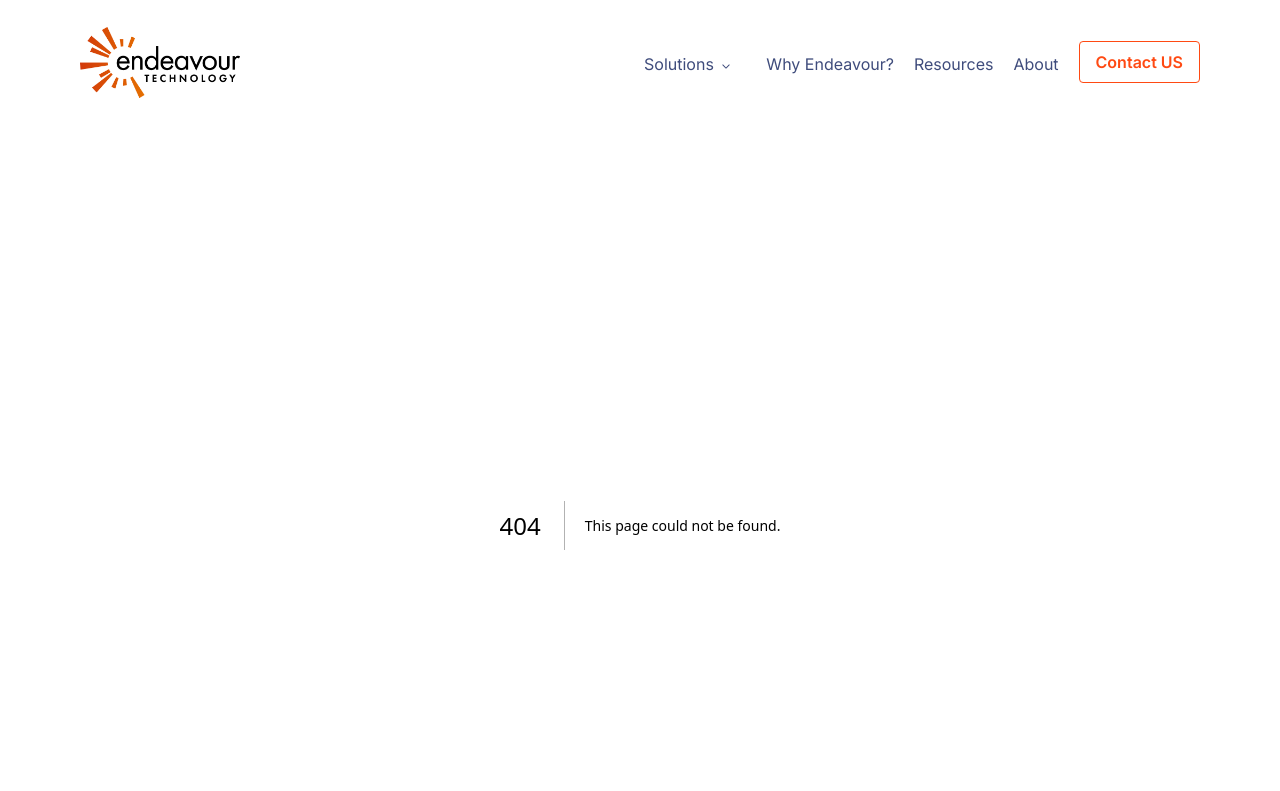
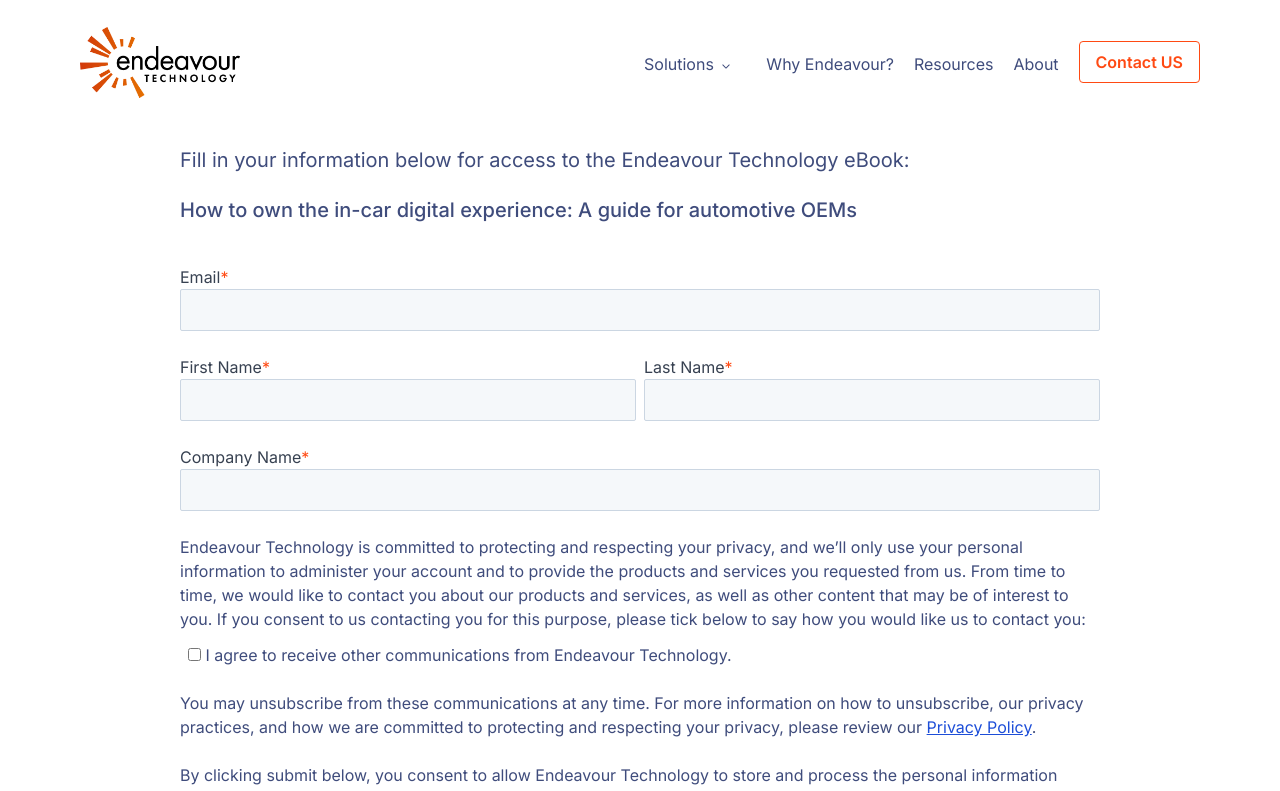
Before and after one commit to jameeshendeavour/endeavour, a Next.js app: page /get-the-in-car-digital-experience-ebook in a window 1280 px wide. Before the commit this address had no page. Shown: the top 791 px of the page. Built offline with nearby package versions, Linux system fonts and the light colour scheme.

Commit message:
get demo page

```diff
--- /dev/null
+++ b/app/get-the-in-car-digital-experience-ebook/page.tsx
@@ -0,0 +1,25 @@
+import EBookForm from '@/components/EBookForm'
+import Image from 'next/image'
+import React from 'react'
+
+const page = () => {
+
+  return (
+    <div className='flex flex-col items-center justify-center'>
+      <div className='flex flex-col container max-w-[1000px] items-start justify-center flex-wrap px-3 md:px-10 text-textcolor'>
+        <div className='flex flex-col '>
+          <p className='mt-5 text-[20px] '> Fill in your information below for access to the Endeavour Technology eBook: </p>
+          <p className='mt-5 text-[20px] font-[500]'> How to own the in-car digital experience: A guide for automotive OEMs </p>
+        </div>
+
+        <EBookForm />
+
+        <div className='flex flex-col w-full'>
+          <Image src="/nspireauto-digital-exp.jpg" width={1000} height={1000} alt='Endeavour nSpire Auto' className='rounded-md' />
+        </div>
+      </div>
+    </div>
+  )
+}
+
+export default page
--- a/app/why-endeavour/page.tsx
+++ b/app/why-endeavour/page.tsx
@@ -15,7 +15,7 @@
           className='w-full h-[430px] object-cover'
         />
       </div>
-      <div className='flex flex-row container max-w-[1200px] items-center justify-between flex-wrap px-3 md:px-10'>
+      <div className='flex flex-row container max-w-[1200px] items-center justify-center flex-wrap px-3 md:px-10'>
 
         <div className='flex flex-col w-full h-auto items-center justify-center text-textcolor'>
           <div className='flex flex-col container max-w-[800px] items-center justify-center '>
--- a/components/ByNumbers.tsx
+++ b/components/ByNumbers.tsx
@@ -5,6 +5,7 @@
 const ByNumbers = () => {
   return (
     <div className='flex w-full flex-col items-center justify-center  p-10 drop-shadow-xs bg-white'>
+      <div className='flex flex-row container max-w-[1200px] items-center justify-center flex-wrap px-3 md:px-10'>
         <h1 className='text-texthead text-[20px] tracking-[2px] leading-[23px] uppercase mt-10 text-center my-10'> ENDEAVOUR BY THE NUMBERS </h1>
 
         <div className="grid grid-cols-1 md:grid-cols-4 items-center w-full gap-5 justify-center ">
@@ -26,6 +27,7 @@
           </div>
         </div>
       </div>
+    </div >
 
   )
 }
--- /dev/null
+++ b/components/EBookForm.tsx
@@ -0,0 +1,133 @@
+"use client"
+
+import Link from 'next/link';
+import React, { useState } from 'react'
+const FORM_ENDPOINT = 'https://herotofu.com/start';
+
+
+const EBookForm = () => {
+  const [focused, setFocusted] = useState(false);
+
+  const handleFocus = (e: any) => {
+    setFocusted(true);
+  }
+
+  const onchanage = (e: any) => {
+
+    setUser({ ...user, [e.target.name]: e.target.value });
+
+  }
+
+  const handleInput = (e: any) => {
+    setFocusted(false);
+  }
+
+  const [user, setUser] = useState({
+    email: "",
+    first: "",
+    last: "",
+    company: "",
+    agree: 'false'
+  })
+
+  return (
+    <div className="w-full md:max-w-[1000px] mt-10 mb-5">
+      <div className=" flex flex-col flex-grow">
+        <form className='flex flex-col'>
+          <label className="block mb-6">
+            <span className="text-gray-700">Email</span><span className='text-secondary'>{`*`}</span>
+            <input
+              type="email"
+              name="email"
+              className=" block w-full border-[#CBD6E2] border py-2 rounded-sm px-3 bg-[#F5F8FA] invalid:[&:not(:placeholder-shown):not(:focus)]:border-red-500 peer"
+              placeholder=""
+              value={user['email']}
+              pattern="^[a-zA-Z0-9]+(?:\.[a-zA-Z0-9]+)*@[a-zA-Z0-9]+(?:\.[a-zA-Z0-9]+)*$"
+              required
+              onBlur={handleFocus} onFocus={handleInput}
+              onChange={onchanage}
+            />
+            <span className="mt-2 hidden text-sm text-red-500 peer-[&:not(:placeholder-shown):not(:focus):invalid]:block">
+              Please enter a valid email address
+            </span>
+          </label>
+          <div className='flex flex-row justify-between gap-2'>
+            <label className="block mb-6 w-full">
+              <span className="text-gray-700">First Name</span><span className='text-secondary'>{`*`}</span>
+              <input
+                type="text"
+                name="first"
+                className=" block w-full border-[#CBD6E2] border py-2 rounded-sm px-3 bg-[#F5F8FA] invalid:[&:not(:placeholder-shown):not(:focus)]:border-red-500 peer"
+                placeholder=""
+                value={user['first']}
+                pattern="^[A-Za-z0-9]{3,16}$"
+                required
+                onBlur={handleFocus} onFocus={handleInput}
+                onChange={onchanage}
+              />
+              <span className="mt-2 hidden text-sm text-red-500 peer-[&:not(:placeholder-shown):not(:focus):invalid]:block">
+                Please enter a valid Fist Name
+              </span>
+            </label>
+
+
+            <label className="block mb-6 w-full">
+              <span className="text-gray-700">Last Name</span><span className='text-secondary'>{`*`}</span>
+              <input
+                type="text"
+                name="last"
+                className=" block w-full border-[#CBD6E2] border py-2 rounded-sm px-3 bg-[#F5F8FA] invalid:[&:not(:placeholder-shown):not(:focus)]:border-red-500 peer"
+                placeholder=""
+                value={user['last']}
+                pattern="^[A-Za-z0-9]{3,16}$"
+                required
+                onBlur={handleFocus} onFocus={handleInput}
+                onChange={onchanage}
+              />
+              <span className="mt-2 hidden text-sm text-red-500 peer-[&:not(:placeholder-shown):not(:focus):invalid]:block">
+                Please enter a valid Last Name
+              </span>
+            </label>
+          </div>
+
+          <label className="block mb-6 w-full">
+            <span className="text-gray-700">Company Name</span><span className='text-secondary'>{`*`}</span>
+            <input
+              type="text"
+              name="company"
+              className=" block w-full border-[#CBD6E2] border py-2 rounded-sm px-3 bg-[#F5F8FA] invalid:[&:not(:placeholder-shown):not(:focus)]:border-red-500 peer"
+              placeholder=""
+              value={user['company']}
+              pattern="^[A-Za-z0-9]{3,16}$"
+              required
+              onBlur={handleFocus} onFocus={handleInput}
+              onChange={onchanage}
+            />
+            <span className="mt-2 hidden text-sm text-red-500 peer-[&:not(:placeholder-shown):not(:focus):invalid]:block">
+              Please enter a valid Company Name
+            </span>
+          </label>
+
+
+
+
+          <p className=''> Endeavour Technology is committed to protecting and respecting your privacy, and we’ll only use your personal information to administer your account and to provide the products and services you requested from us. From time to time, we would like to contact you about our products and services, as well as other content that may be of interest to you. If you consent to us contacting you for this purpose, please tick below to say how you would like us to contact you: </p>
+          <p className='my-3 px-2'> <input type='checkbox' value={user['agree']} onClick={onchanage} /> I agree to receive other communications from Endeavour Technology. </p>
+          <p className='my-3 '> You may unsubscribe from these communications at any time. For more information on how to unsubscribe, our privacy practices, and how we are committed to protecting and respecting your privacy, please review our <Link href="https://26019833.fs1.hubspotusercontent-eu1.net/hubfs/26019833/Endeavour%20Technology%20-%20Private%20Policy.pdf" className='underline text-blue-700'>Privacy Policy</Link>.</p>
+          <p className='my-3 '> By clicking submit below, you consent to allow Endeavour Technology to store and process the personal information submitted above to provide you the content requested. </p>
+
+          <div className="mb-2 mt-10">
+            <button
+              className="hover:scale-105 transition delay-75  px-10 text-white text-[16px] font-semibold w-auto py-2.5  bg-secondary rounded-sm "
+              onClick={(e) => { e.preventDefault(); console.log(user) }}
+            >
+              Submit
+            </button>
+          </div>
+        </form>
+      </div>
+    </div>
+  )
+}
+
+export default EBookForm
--- a/components/HeroContent.tsx
+++ b/components/HeroContent.tsx
@@ -7,10 +7,12 @@
 const HeroContent = () => {
   return (
     <AnimatePresence>
-      <div className="z-[20] flex flex-col items-center justify-center h-full w-full max-w-[1200px] text-textcolor mt-0 md:mt-5">
-        <p className='text-[18px] md:text-[19px] font-[500] mt-5 mb-5 mx-2 text-texthead text-center'> Ensure Experience Exceeds Expectations </p>
-        <p className='text-[42px] tracking-[-1.3px] leading-[48.3px] mx-2 text-center text-texthead font-[500]'> We provide the platform and data analytics that optimise performance of devices around the world. </p>
-        <p className='text-[18px] mt-5 mb-5 md:mb-8 mx-5 text-center'> Endeavour ensures a seamless and premium experience for the user of the device, and enables revenue generating opportunities that drive competitive advantage for our global clients in the Automotive, Telecommunications and Enterprise IoT sectors.  </p>
+      <div className='flex flex-row container max-w-[1200px] items-center justify-between flex-wrap px-3 md:px-10'>
+        <div className="z-[20] flex flex-col items-center justify-center h-full w-full max-w-[1200px] text-textcolor mt-0 md:mt-5">
+          <p className='text-[18px] md:text-[19px] font-[500] mt-5 mb-5 mx-2 text-texthead text-center'> Ensure Experience Exceeds Expectations </p>
+          <p className='text-[42px] tracking-[-1.3px] leading-[48.3px] mx-2 text-center text-texthead font-[500]'> We provide the platform and data analytics that optimise performance of devices around the world. </p>
+          <p className='text-[18px] mt-5 mb-5 md:mb-8 mx-5 text-center'> Endeavour ensures a seamless and premium experience for the user of the device, and enables revenue generating opportunities that drive competitive advantage for our global clients in the Automotive, Telecommunications and Enterprise IoT sectors.  </p>
+        </div>
       </div>
     </AnimatePresence>
 
--- a/components/Industries.tsx
+++ b/components/Industries.tsx
@@ -9,7 +9,8 @@
 
 
   return (
-    <div className='flex flex-col items-center justify-center h-auto w-full  pt-10 pb-10 px-5 md:px-10  bg-gradient-to-b from-[#FEFEFE] to-[#FFFFFF]'>
+    <div className='flex flex-col  items-center justify-center h-auto w-full  pt-10 pb-10 px-5 md:px-10  bg-gradient-to-b from-[#FEFEFE] to-[#FFFFFF]'>
+      <div className='flex flex-row container max-w-[1200px] items-center justify-center flex-wrap px-3 md:px-10'>
         <div className='flex lg:container flex-col items-center justify-center h-auto w-full text-textcolor'>
           <h1 className=' text-[20px] tracking-[2px] leading-[23px] uppercase text-center mb-4'> Industries We are Transforming </h1>
           <div className="flex flex-col md:flex-row basis-1/2 md:basis-1/4 flex-nowrap items-stretch h-auto gap-5 justify-center mt-0 md:mt-2">
@@ -26,6 +27,7 @@
           </div>
         </div>
       </div>
+    </div>
   )
 }
 
--- /dev/null
+++ b/components/Input.tsx
@@ -0,0 +1,29 @@
+import React, { useState } from 'react'
+
+const Input = ({ value, onchange, name, label, type, required, extra, align, error, pattern }: { value: string, onchange: any, name: string, label: string, type: string, required: boolean, extra: string, align: string, error: string, pattern: string }) => {
+
+  const [focused, setFocusted] = useState(false);
+
+  const handleFocus = (e) => {
+
+    setFocusted(true);
+  }
+
+
+  const handleInput = (e) => {
+
+    setFocusted(false);
+
+  }
+  return (
+    <div className={`flex flex-col gap-2 ${align}`}>
+      <label htmlFor="username" className='text-sm'>
+        {label}<span className='text-gray-400'>{`${extra}`}</span>
+      </label>
+      <input type={type} className='border border-[#7676767] rounded block w-full px-[15px] py-[10px] outline-none' name={name} value={value} onChange={onchange} required={required} pattern={pattern} onBlur={handleFocus} focused={focused.toString()} onFocus={handleInput} />
+      <span className='text-red-600 hidden custom-rule'>{error}</span>
+    </div>
+  )
+}
+
+export default Input
--- a/components/MoreAbout.tsx
+++ b/components/MoreAbout.tsx
@@ -6,7 +6,8 @@
 
 const MoreAbout = () => {
   return (
-    <div className='flex flex-col justify-center items-center pt-5 bg-gray-50 '>
+    <div className='flex flex-col justify-center items-center pt-5 '>
+      <div className='flex flex-row container max-w-[1200px] items-center justify-center flex-wrap px-3 md:px-10'>
         <div className='flex flex-col items-center justify-center h-auto w-full text-textcolor'>
 
           <div className='flex flex-col md:flex-row flex-nowrap items-center justify-center h-auto w-full mt-10'>
@@ -46,6 +47,7 @@
           <ReadyToGet />
         </div>
       </div>
+    </div>
 
   )
 }
```
Also changed, not shown: constants/index.ts (+51 -0 lines), app/globals.css (line endings or trailing spaces), public/nspireauto-digital-exp.jpg (added). Lines whose indentation alone changed are shown as unchanged.
